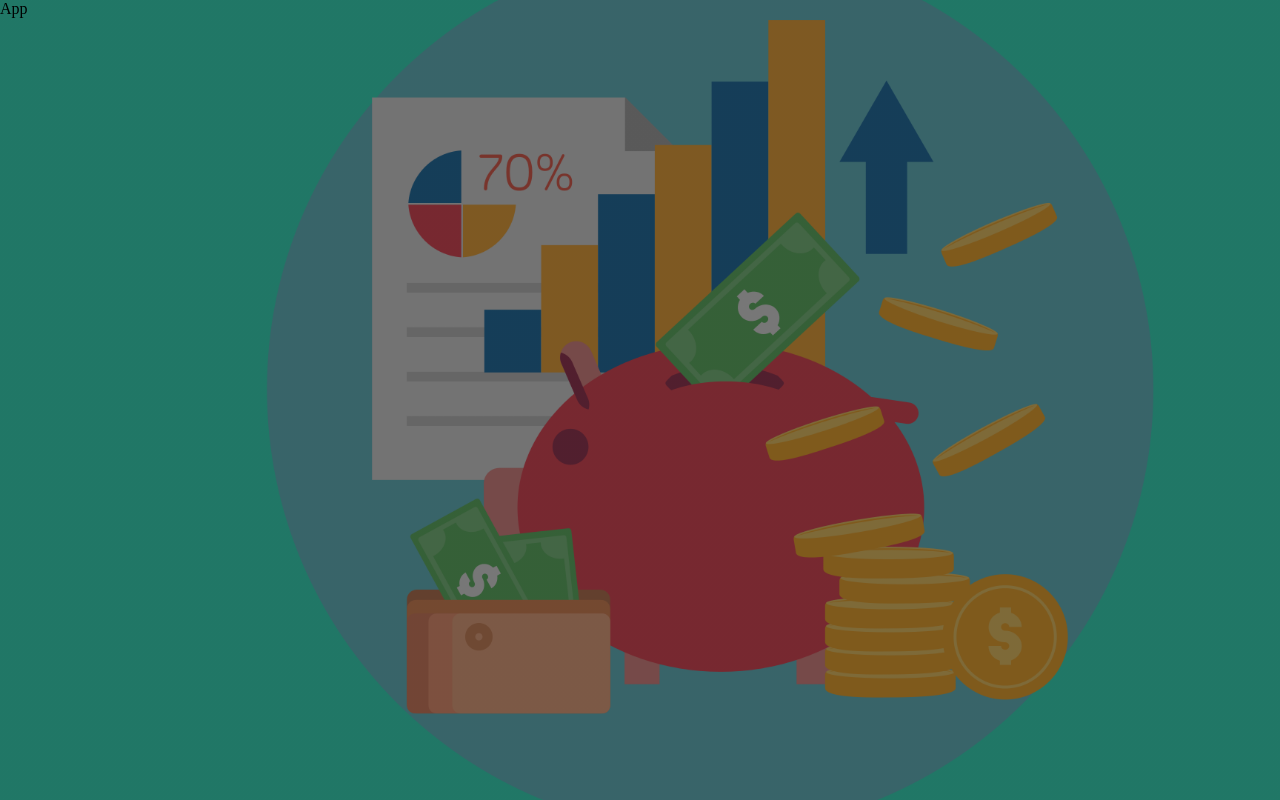
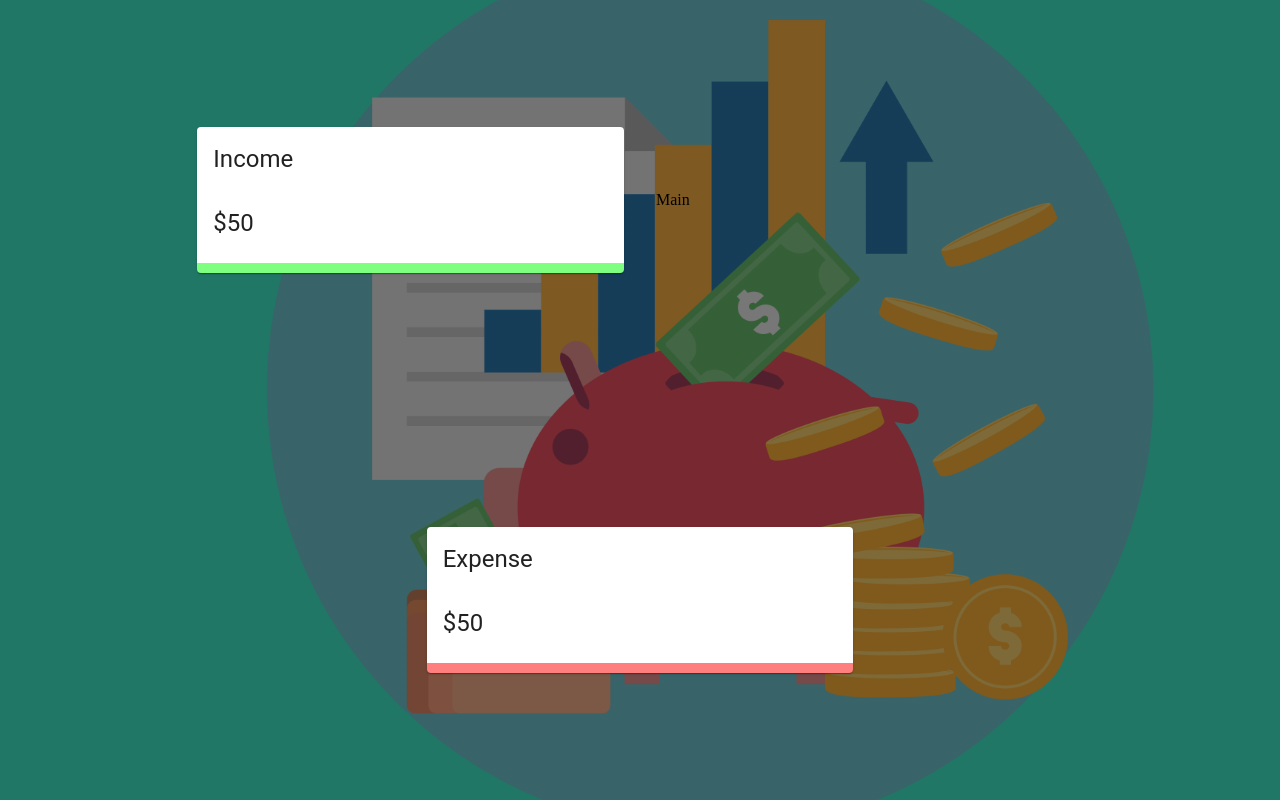
Before and after one commit to ChinmayKaitade/Expense-Tracker-React, a React (Create React App) app: page / in a window 1280 px wide. Built offline with nearby package versions, Linux system fonts and the light colour scheme.

Commit message:
Income and Expense Container code added

```diff
--- a/src/App.js
+++ b/src/App.js
@@ -1,7 +1,39 @@
 import React from "react";
+import { Grid } from "@material-ui/core";
+import Details from "./components/Details/Details";
+
+import useStyles from "./styles";
 
 const App = () => {
-  return <div>App</div>;
+  const classes = useStyles();
+
+  return (
+    <div>
+      <Grid
+        className={classes.grid}
+        container
+        spacing={0}
+        alignItems="center"
+        justifyContent="center"
+        style={{ height: "100vh" }}
+      >
+        {/* Income Container */}
+        <Grid item xs={12} sm={4}>
+          <Details title="Income" />
+        </Grid>
+
+        {/* Main Container */}
+        <Grid item xs={12} sm={4}>
+          Main
+        </Grid>
+
+        {/* Expense Container */}
+        <Grid item xs={12} sm={4}>
+          <Details title="Expense" />
+        </Grid>
+      </Grid>
+    </div>
+  );
 };
 
 export default App;
--- /dev/null
+++ b/src/components/Details/Details.jsx
@@ -0,0 +1,24 @@
+import React from "react";
+import { Card, CardHeader, CardContent, Typography } from "@material-ui/core";
+import { Doughnut } from "react-chartjs-2";
+
+import useStyles from "./styles";
+
+const Details = ({ title }) => {
+  const classes = useStyles();
+
+  return (
+    <div>
+      <Card className={title === "Income" ? classes.income : classes.expense}>
+        <CardHeader title={title} />
+        <CardContent>
+          <Typography variant="h5">$50</Typography>
+
+          {/* <Doughnut data="data" /> */}
+        </CardContent>
+      </Card>
+    </div>
+  );
+};
+
+export default Details;
--- /dev/null
+++ b/src/components/Details/styles.js
@@ -0,0 +1,10 @@
+import { makeStyles } from "@material-ui/core";
+
+export default makeStyles(() => ({
+  income: {
+    borderBottom: "10px solid rgba(0, 255, 0, 0.5)",
+  },
+  expense: {
+    borderBottom: "10px solid rgba(255, 0, 0, 0.5)",
+  },
+}));
--- /dev/null
+++ b/src/styles.js
@@ -0,0 +1,30 @@
+import { makeStyles } from "@material-ui/core/styles";
+
+export default makeStyles((theme) => ({
+  desktop: {
+    [theme.breakpoints.up("sm")]: {
+      display: "none",
+    },
+  },
+  mobile: {
+    [theme.breakpoints.down("sm")]: {
+      display: "none",
+    },
+  },
+  main: {
+    [theme.breakpoints.up("sm")]: {
+      paddingBottom: "5%",
+    },
+  },
+  last: {
+    [theme.breakpoints.down("sm")]: {
+      marginBottom: theme.spacing(3),
+      paddingBottom: "200px",
+    },
+  },
+  grid: {
+    "& > *": {
+      margin: theme.spacing(2),
+    },
+  },
+}));
```
